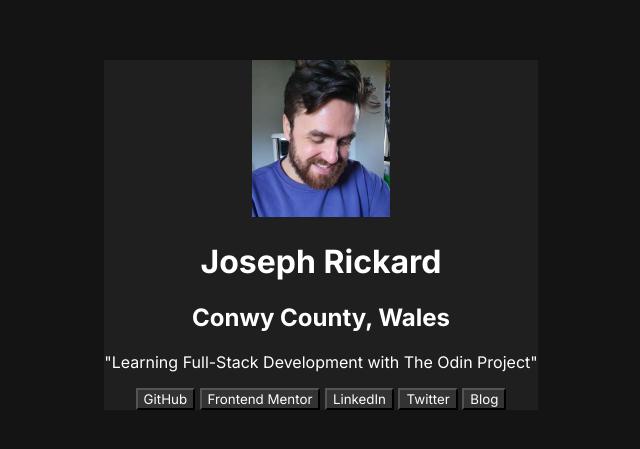
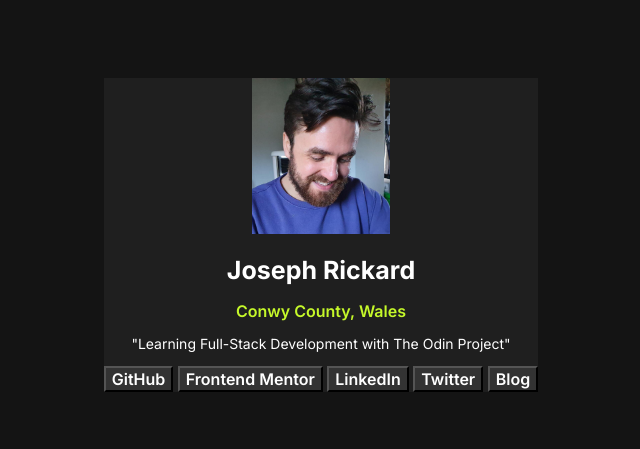
Before and after one commit to joeyveegs/social-links-profile, a plain HTML site: page index.html in a window 1280 px wide. Shown: the part 165-614 px from the top of the page, without its empty margins (319-959 px from the left). Drawn offline with Linux system fonts and the light colour scheme.

Commit message:
Set font size, weight and colour

```diff
--- a/css/design.css
+++ b/css/design.css
@@ -32,3 +32,24 @@ html, body {
 button {
     background-color: hsl(0, 0%, 20%);
 }
+
+h1 {
+    font-size: 25px;
+    font-weight: 700;
+}
+
+h2 {
+    font-size: 16px;
+    font-weight: 600;
+    color: hsl(75, 94%, 57%);
+}
+
+p {
+    font-size: 14px;
+    font-weight: 400;
+}
+
+button {
+    font-size: 16px;
+    font-weight: 600;
+}
```
